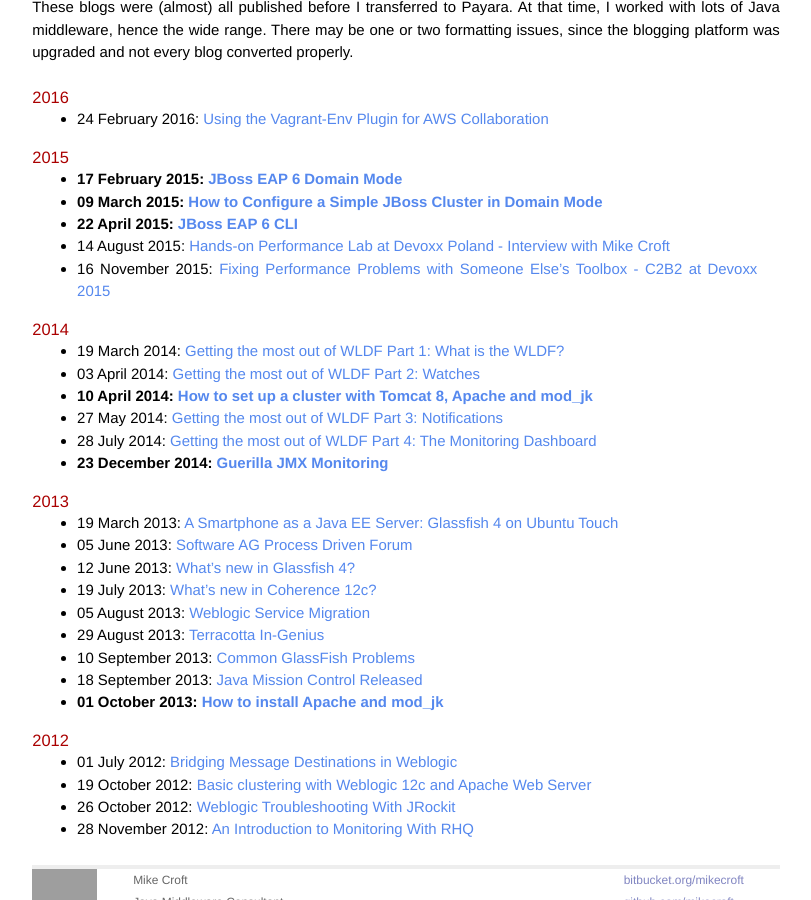
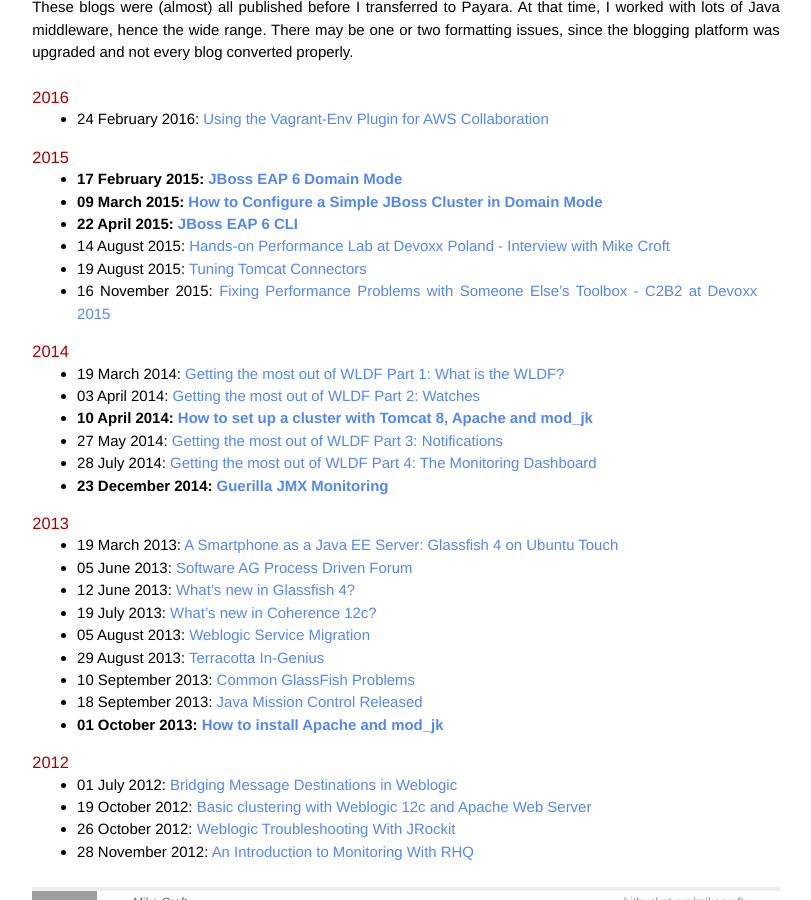
Before and after one commit to mikecroft/mikecroft.github.io, a Jekyll site: the page built from other-blogging/index.md, in a window 1280 px wide and 900 px high, scrolled down 1681 px. Shown: the whole window, without its empty margins (234-1045 px from the left). Built offline with Jekyll 4.4.1, drawn with Linux system fonts in a browser that asks for light colours; grey boxes are pictures that could not be loaded.

Commit message:
update dead links

```diff
--- a/other-blogging/index.md
+++ b/other-blogging/index.md
@@ -78,19 +78,20 @@
 * **17 February 2015: [JBoss EAP 6 Domain Mode](https://www.c2b2.co.uk/middleware-blog/jboss-eap-6-domain-mode.php)**
 * **09 March 2015: [How to Configure a Simple JBoss Cluster in Domain Mode](https://www.c2b2.co.uk/middleware-blog/how-to-configure-a-simple-jboss-cluster-in-domain-mode.php)**
 * **22 April 2015: [JBoss EAP 6 CLI](https://www.c2b2.co.uk/middleware-blog/jboss-eap-6-cli.php)**
-* 14 August 2015: [Hands-on Performance Lab at Devoxx Poland - Interview with Mike Croft](https://www.c2b2.co.uk/middleware-blog/mike-croft-at-devoxx-poland.php)
-* 16 November 2015: [Fixing Performance Problems with Someone Else's Toolbox - C2B2 at Devoxx 2015](https://www.c2b2.co.uk/middleware-blog/fixing-performance-problems-with.php)
+* 14 August 2015: [Hands-on Performance Lab at Devoxx Poland - Interview with Mike Croft](https://www.c2b2.co.uk/middleware-blog/hands-on-performance-lab-at-devoxx-poland-interview-with-mike-croft.php)
+* 19 August 2015: [Tuning Tomcat Connectors](https://www.c2b2.co.uk/middleware-blog/tuning-tomcat-connectors.php)
+* 16 November 2015: [Fixing Performance Problems with Someone Else's Toolbox - C2B2 at Devoxx 2015](https://www.c2b2.co.uk/middleware-blog/fixing-performance-problems-with-someone-elses-toolbox.php)
 
 ## 2014
-* 19 March 2014: [Getting the most out of WLDF Part 1: What is the WLDF?](https://www.c2b2.co.uk/middleware-blog/getting-most-out-of-wldf-part-1-what-is.php)
-* 03 April 2014: [Getting the most out of WLDF Part 2: Watches](https://www.c2b2.co.uk/middleware-blog/getting-most-out-of-wldf-part-2-watches.php)
-* **10 April 2014: [How to set up a cluster with Tomcat 8, Apache and mod_jk](https://www.c2b2.co.uk/middleware-blog/how-to-set-up-cluster-with-tomcat-8.php)**
-* 27 May 2014: [Getting the most out of WLDF Part 3: Notifications](https://www.c2b2.co.uk/middleware-blog/getting-most-out-of-wldf-part-3.php)
-* 28 July 2014: [Getting the most out of WLDF Part 4: The Monitoring Dashboard](https://www.c2b2.co.uk/middleware-blog/getting-most-out-of-wldf-part-4.php)
+* 19 March 2014: [Getting the most out of WLDF Part 1: What is the WLDF?](https://www.c2b2.co.uk/middleware-blog/getting-the-most-out-of-wldf-part-1-what-is-the-wldf.php)
+* 03 April 2014: [Getting the most out of WLDF Part 2: Watches](https://www.c2b2.co.uk/middleware-blog/getting-the-most-out-of-wldf-part-2-watches.php)
+* **10 April 2014: [How to set up a cluster with Tomcat 8, Apache and mod_jk](https://www.c2b2.co.uk/middleware-blog/how-to-set-up-a-cluster-with-tomcat-8-apache-and-mod-jk.php)**
+* 27 May 2014: [Getting the most out of WLDF Part 3: Notifications](https://www.c2b2.co.uk/middleware-blog/getting-the-most-out-of-wldf-part-3-notifications.php)
+* 28 July 2014: [Getting the most out of WLDF Part 4: The Monitoring Dashboard](https://www.c2b2.co.uk/middleware-blog/getting-the-most-out-of-wldf-part-4-the-monitoring-dashboard.php)
 * **23 December 2014: [Guerilla JMX Monitoring](https://www.c2b2.co.uk/middleware-blog/guerilla-jmx-monitoring.php)**
 
 ## 2013
-* 19 March 2013: [A Smartphone as a Java EE Server: Glassfish 4 on Ubuntu Touch](https://www.c2b2.co.uk/middleware-blog/a-smartphone-as-jee-server-glassfish-on.php)
+* 19 March 2013: [A Smartphone as a Java EE Server: Glassfish 4 on Ubuntu Touch](https://www.c2b2.co.uk/middleware-blog/a-smartphone-as-a-jee-server-glassfish-4-on-ubuntu-touch.php)
 * 05 June 2013: [Software AG Process Driven Forum](https://www.c2b2.co.uk/middleware-blog/software-ag-process-driven-forum.php)
 * 12 June 2013: [What's new in Glassfish 4?](https://www.c2b2.co.uk/middleware-blog/whats-new-in-glassfish-4.php)
 * 19 July 2013: [What's new in Coherence 12c?](https://www.c2b2.co.uk/middleware-blog/whats-new-in-coherence-12c.php)
@@ -98,10 +99,10 @@
 * 29 August 2013: [Terracotta In-Genius](https://www.c2b2.co.uk/middleware-blog/terracotta-in-genius.php)
 * 10 September 2013: [Common GlassFish Problems](https://www.c2b2.co.uk/middleware-blog/common-glassfish-problems.php)
 * 18 September 2013: [Java Mission Control Released](https://www.c2b2.co.uk/middleware-blog/java-mission-control-released.php)
-* **01 October 2013: [How to install Apache and mod\_jk](https://www.c2b2.co.uk/middleware-blog/how-to-install-apache-and-modjk.php)**
+* **01 October 2013: [How to install Apache and mod\_jk](https://www.c2b2.co.uk/middleware-blog/how-to-install-apache-and-mod-jk.php)**
 
 ## 2012
-* 01 July 2012: [Bridging Message Destinations in Weblogic](https://www.c2b2.co.uk/middleware-blog/bridging-message-destinations-in.php)
-* 19 October 2012: [Basic clustering with Weblogic 12c and Apache Web Server](https://www.c2b2.co.uk/middleware-blog/basic-clustering-with-weblogic-12c-and.php)
+* 01 July 2012: [Bridging Message Destinations in Weblogic](https://www.c2b2.co.uk/middleware-blog/bridging-message-destinations-in-weblogic.php)
+* 19 October 2012: [Basic clustering with Weblogic 12c and Apache Web Server](https://www.c2b2.co.uk/middleware-blog/basic-clustering-with-weblogic-12c-and-apache-web-server.php)
 * 26 October 2012: [Weblogic Troubleshooting With JRockit](https://www.c2b2.co.uk/middleware-blog/weblogic-troubleshooting-with-jrockit.php)
 * 28 November 2012: [An Introduction to Monitoring With RHQ](https://www.c2b2.co.uk/middleware-blog/an-introduction-to-monitoring-with-rhq.php)
```
